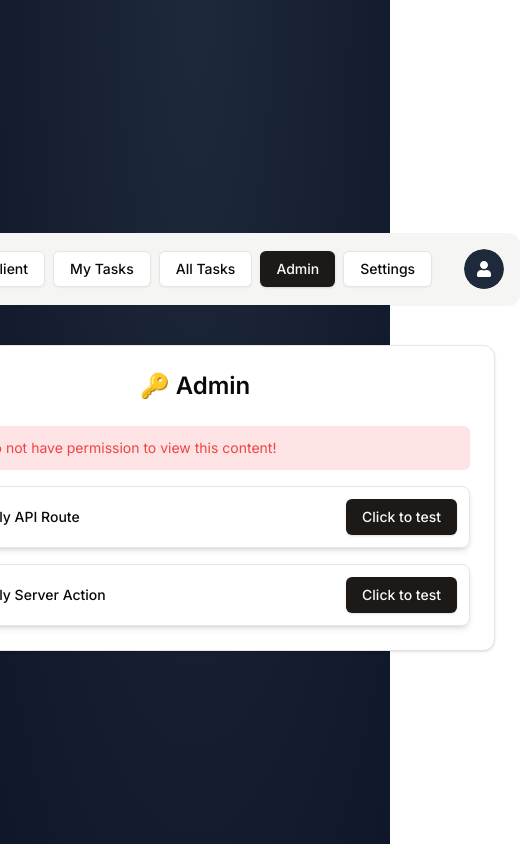
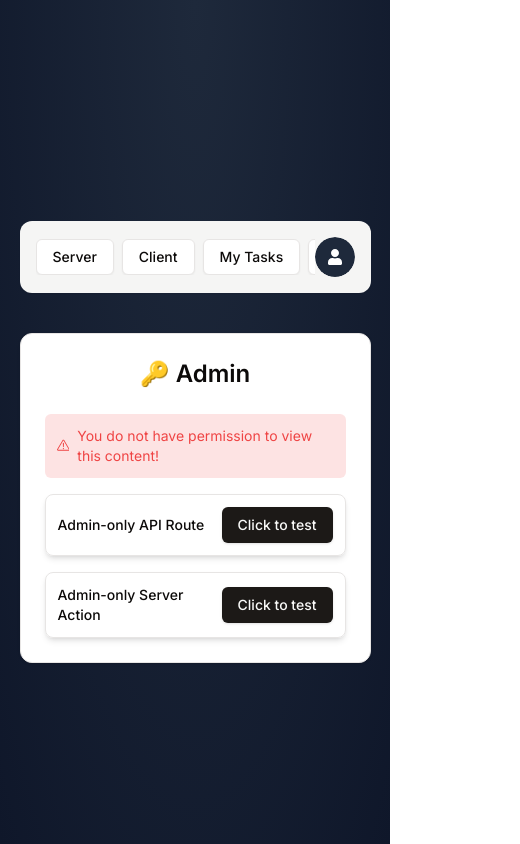
Before and after one commit to carlopizzuto/next-auth, a Next.js app: page /admin in a window 390 px wide. Shown: the whole page, 520 px wide, since content can reach past the window. Built offline with nearby package versions, Linux system fonts and the light colour scheme; no server answers.

Commit message:
made cards reactive

```diff
--- a/app/(protected)/_components/navbar.tsx
+++ b/app/(protected)/_components/navbar.tsx
@@ -10,8 +10,8 @@ export const Navbar = () => {
   const pathname = usePathname();
 
   return (
-    <nav className="bg-secondary flex justify-between items-center p-4 rounded-xl w-[650px] shadow-sm">
-      <div className="flex gap-x-2">
+    <nav className="bg-secondary flex justify-between items-center p-4 rounded-xl w-[90%] md:w-[600px] shadow-sm">
+      <div className="flex gap-x-2 overflow-scroll">
         <Button
           asChild
           variant={pathname === "/server" ? "default" : "outline"}
--- a/app/(protected)/admin/page.tsx
+++ b/app/(protected)/admin/page.tsx
@@ -34,7 +34,7 @@ const AdminPage = () => {
   }
 
   return (
-    <Card className="w-[600px]">
+    <Card>
       <CardHeader>
         <p className="text-2xl font-semibold text-center">
           🔑 Admin
--- a/app/(protected)/all-tasks/page.tsx
+++ b/app/(protected)/all-tasks/page.tsx
@@ -20,7 +20,7 @@ const AllTasksPage = () => {
   }, []); // Empty dependency array means this effect runs once on mount
 
   return (
-    <Card className="w-[600px]">
+    <Card>
       <CardHeader>
         <TaskPageHeader title="All Tasks" />
       </CardHeader>
--- a/app/(protected)/my-tasks/page.tsx
+++ b/app/(protected)/my-tasks/page.tsx
@@ -26,7 +26,7 @@ const MyTasksPage = () => {
   }, []); // Empty dependency array means this effect runs once on mount
 
   return (
-    <Card className="w-[600px]">
+    <Card >
       <CardHeader>
         <TaskPageHeader title="My Tasks"/>
       </CardHeader>
--- a/app/(protected)/settings/page.tsx
+++ b/app/(protected)/settings/page.tsx
@@ -75,7 +75,7 @@ const SettingsPage = () => {
   }
 
   return (
-    <Card className="w-[600px]">
+    <Card>
       <CardHeader>
         <p className="text-2xl font-semibold text-center">
           Settings
--- a/components/auth/card-wrapper.tsx
+++ b/components/auth/card-wrapper.tsx
@@ -26,7 +26,7 @@ export const CardWrapper = ({
   showSocial,
 }: CardWrapperProps) => {
   return (
-    <Card className="w-[400px] shadow-md">
+    <Card className="shadow-md min-w-[350px]">
       <CardHeader>
         <Header label={headerLabel} />
       </CardHeader>
--- a/components/ui/card.tsx
+++ b/components/ui/card.tsx
@@ -9,7 +9,7 @@ const Card = React.forwardRef<
   <div
     ref={ref}
     className={cn(
-      "rounded-xl border bg-card text-card-foreground shadow",
+      "rounded-xl border bg-card text-card-foreground shadow w-[90%] md:w-[600px] overflow-scroll",
       className
     )}
     {...props}
--- a/components/user-info.tsx
+++ b/components/user-info.tsx
@@ -16,7 +16,7 @@ export const UserInfo = ({
   label,
 }: UserInfoProps) => {
   return (
-    <Card className="w-[600px] shadow-md">
+    <Card className="shadow-md">
       <CardHeader>
         <p className="text-2xl font-semibold text-center">
           {label}
```
